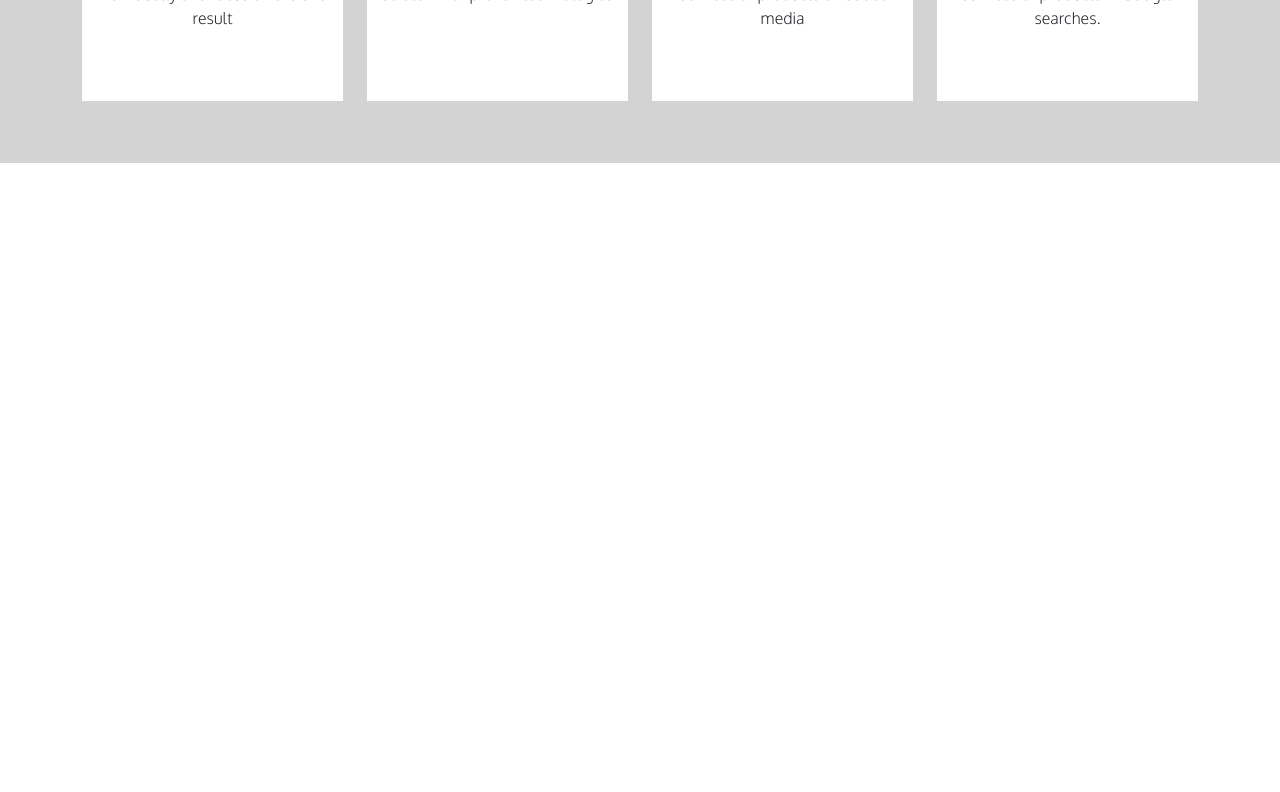
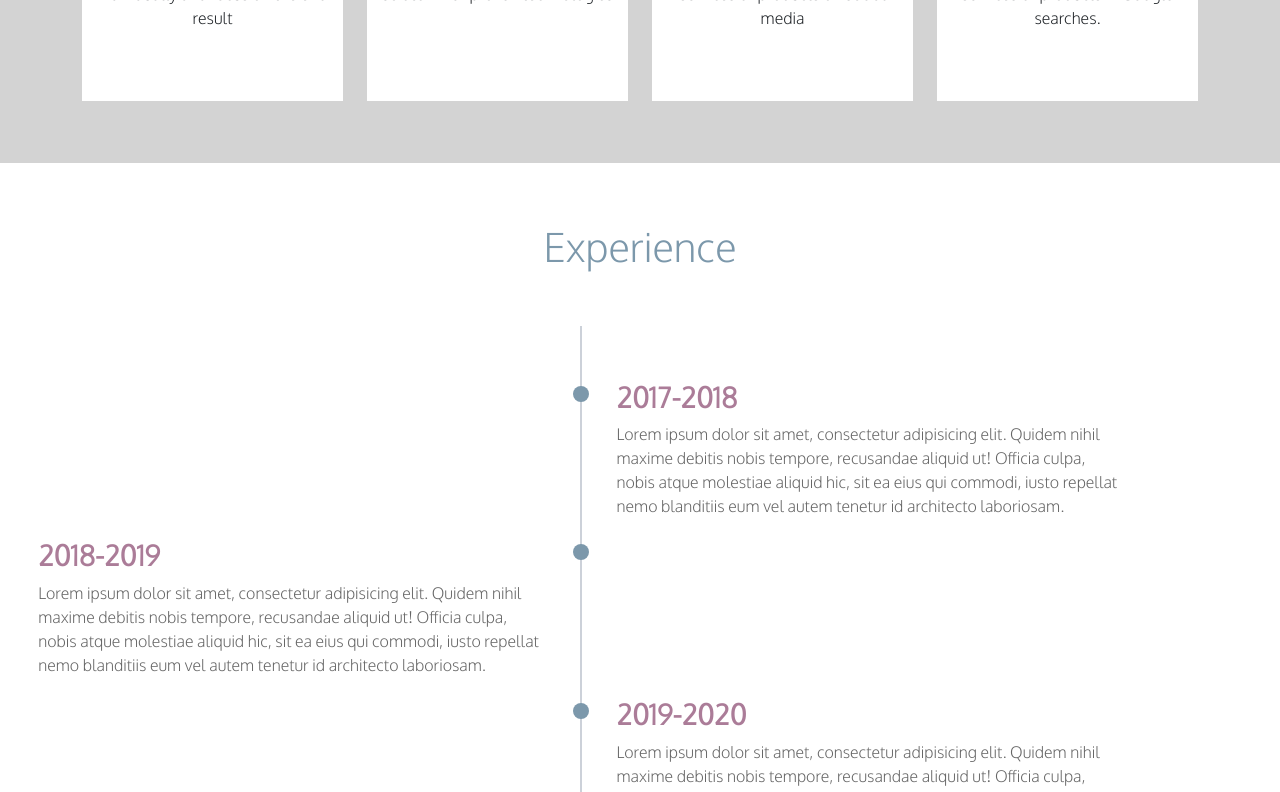
Before and after one commit to Tyler0342/personal-website, a React (Create React App) app: page / in a window 1280 px wide. Shown: the part 1592-2384 px from the top of the page. Before the commit the page ends 1755 px from the top, so only its background shows below. Built offline with nearby package versions, Linux system fonts and the light colour scheme.

Commit message:
Experience component completed

```diff
--- a/src/App.css
+++ b/src/App.css
@@ -5,9 +5,11 @@
   --primary-dark: rgba(255, 255, 255, 0);
   --primary-light-blue: #add8e6;
   --primary-light-green: #d9e6ad;
-  --primary-blue-triad: #67b7d1;
-  --primary-hover-triad: #e6add9;
+  --primary-blue-triad: #7c98ab;
+  --primary-hover-triad: #ab7c98;
   --primary-light-grey: #d3d3d3;
+  --primary-grey: #ccd1d9;
+  --primary-dark-grey: #666666;
 }
 
 body {
@@ -126,7 +128,7 @@
 
 /*Particles-js*/
 
-.tsparticles-canvas-el {
+/* .tsparticles-canvas-el {
   position: absolute;
   height: 100vh;
   width: 100vh;
@@ -137,7 +139,7 @@
   .particles-canvas {
     display: none;
   }
-}
+} */
 
 /*About-Me*/
 
@@ -150,11 +152,11 @@
   width: 16rem;
   border-radius: 50%;
   padding: 3rem;
-  border: 1px solid var(--primary-light-blue);
+  border: 1px solid var(--primary-blue-triad);
 }
 
 .about-me-header {
-  color: var(--primary-light-blue);
+  color: var(--primary-blue-triad);
 }
 
 @media (max-width: 468px) {
@@ -217,3 +219,95 @@
 .services .box:hover .p {
   color: var(--primary-dark);
 }
+
+/*Experience*/
+
+.experience {
+  padding: 0.7rem;
+}
+
+.experience-wrapper {
+  position: absolute;
+  padding: 3.125rem 0;
+  overflow: hidden;
+}
+
+.experience h1 {
+  /* text-transform: uppercase; */
+  color: var(--primary-blue-triad);
+}
+
+.experience-wrapper:before {
+  position: absolute;
+  content: "";
+  top: 0;
+  left: 50%;
+  margin-left: -0.0625rem;
+  width: 0.125rem;
+  height: 100%;
+  background: var(--primary-grey);
+  z-index: 1;
+}
+
+.timeline-block {
+  width: calc(50% + 0.5rem);
+  display: flex;
+  justify-content: space-between;
+  clear: both;
+}
+
+.timeline-block-right {
+  float: right;
+}
+
+.timeline-block-left {
+  float: left;
+  direction: rtl;
+}
+
+.marker {
+  width: 1rem;
+  height: 1rem;
+  border-radius: 50%;
+  border: 0.3125rem solid var(--primary-dark);
+  background: var(--primary-blue-triad);
+  margin-top: 0.625rem;
+  z-index: 3;
+}
+
+.timeline-content {
+  width: 95%;
+  padding: 0 0.9375rem;
+  color: var(--primary-dark-grey);
+  direction: ltr;
+}
+
+.timeline-content h3 {
+  margin-top: 0.3125rem;
+  color: var(--primary-hover-triad);
+  font-weight: 900;
+}
+
+/*Media*/
+
+@media (max-width: 768px) {
+  .experience-wrapper {
+    padding-left: 0;
+  }
+
+  .experience-wrapper::before {
+    left: 0.5rem;
+    margin-bottom: 1.875rem;
+  }
+
+  .timeline-block-right {
+    float: none;
+    width: 100%;
+  }
+
+  .timeline-block-left {
+    float: none;
+    direction: ltr;
+    width: 100%;
+  }
+}
--- a/src/App.js
+++ b/src/App.js
@@ -4,6 +4,7 @@
 import Header from "./components/Header";
 import AboutMe from "./components/AboutMe";
 import Services from "./components/Services";
+import Experience from "./components/Experience";
 
 function App() {
   return (
@@ -12,6 +13,7 @@
       <Header />
       <AboutMe />
       <Services />
+      <Experience />
     </>
   );
 }
--- /dev/null
+++ b/src/components/Experience.js
@@ -0,0 +1,84 @@
+import React from "react";
+
+const Experience = () => {
+  return (
+    <div className="experience">
+      <div className="d-flex justify-content-center my-5">
+        <h1>Experience</h1>
+      </div>
+      <div className="container experience-wrapper">
+        <div className="timeline-block timeline-block-right">
+          <div className="marker"></div>
+          <div className="timeline-content">
+            <h3>2017-2018</h3>
+            <p>
+              Lorem ipsum dolor sit amet, consectetur adipisicing elit. Quidem
+              nihil maxime debitis nobis tempore, recusandae aliquid ut! Officia
+              culpa, nobis atque molestiae aliquid hic, sit ea eius qui commodi,
+              iusto repellat nemo blanditiis eum vel autem tenetur id architecto
+              laboriosam.
+            </p>
+          </div>
+        </div>
+        {/*-*/}
+        <div className="timeline-block timeline-block-left">
+          <div className="marker"></div>
+          <div className="timeline-content">
+            <h3>2018-2019</h3>
+            <p>
+              Lorem ipsum dolor sit amet, consectetur adipisicing elit. Quidem
+              nihil maxime debitis nobis tempore, recusandae aliquid ut! Officia
+              culpa, nobis atque molestiae aliquid hic, sit ea eius qui commodi,
+              iusto repellat nemo blanditiis eum vel autem tenetur id architecto
+              laboriosam.
+            </p>
+          </div>
+        </div>
+        {/*-*/}
+        <div className="timeline-block timeline-block-right">
+          <div className="marker"></div>
+          <div className="timeline-content">
+            <h3>2019-2020</h3>
+            <p>
+              Lorem ipsum dolor sit amet, consectetur adipisicing elit. Quidem
+              nihil maxime debitis nobis tempore, recusandae aliquid ut! Officia
+              culpa, nobis atque molestiae aliquid hic, sit ea eius qui commodi,
+              iusto repellat nemo blanditiis eum vel autem tenetur id architecto
+              laboriosam.
+            </p>
+          </div>
+        </div>
+        {/*-*/}
+        <div className="timeline-block timeline-block-left">
+          <div className="marker"></div>
+          <div className="timeline-content">
+            <h3>2020-2021</h3>
+            <p>
+              Lorem ipsum dolor sit amet, consectetur adipisicing elit. Quidem
+              nihil maxime debitis nobis tempore, recusandae aliquid ut! Officia
+              culpa, nobis atque molestiae aliquid hic, sit ea eius qui commodi,
+              iusto repellat nemo blanditiis eum vel autem tenetur id architecto
+              laboriosam.
+            </p>
+          </div>
+        </div>
+        {/*-*/}
+        <div className="timeline-block timeline-block-right">
+          <div className="marker"></div>
+          <div className="timeline-content">
+            <h3>2021-2022</h3>
+            <p>
+              Lorem ipsum dolor sit amet, consectetur adipisicing elit. Quidem
+              nihil maxime debitis nobis tempore, recusandae aliquid ut! Officia
+              culpa, nobis atque molestiae aliquid hic, sit ea eius qui commodi,
+              iusto repellat nemo blanditiis eum vel autem tenetur id architecto
+              laboriosam.
+            </p>
+          </div>
+        </div>
+      </div>
+    </div>
+  );
+};
+
+export default Experience;
--- a/src/components/NavBar.js
+++ b/src/components/NavBar.js
@@ -36,6 +36,11 @@
             </li>
             <li className="nav-item">
               <a className="nav-link" href="#">
+                Experience
+              </a>
+            </li>
+            <li className="nav-item">
+              <a className="nav-link" href="#">
                 Services
               </a>
             </li>
@@ -44,7 +49,6 @@
                 Portfolio
               </a>
             </li>
-
             <li className="nav-item">
               <a className="nav-link" href="#">
                 Contact
--- a/src/components/Services.js
+++ b/src/components/Services.js
@@ -9,7 +9,7 @@
       <h1 className="py-5">My Services</h1>
       <div className="container">
         <div className="row">
-          <div className="col-md-3 col-sm-6">
+          <div className="col-lg-3 col-md-6 col-sm-6">
             <div className="box">
               <div className="circle">
                 <FontAwesomeIcon className="icon" icon={faDesktop} size="2x" />
@@ -21,7 +21,7 @@
             </div>
           </div>
           {/* -*/}
-          <div className="col-md-3 col-sm-6">
+          <div className="col-lg-3 col-md-6 col-sm-6">
             <div className="box">
               <div className="circle">
                 <FontAwesomeIcon className="icon" icon={faFileCode} size="2x" />
@@ -33,7 +33,7 @@
             </div>
           </div>
           {/* - */}
-          <div className="col-md-3 col-sm-6">
+          <div className="col-lg-3 col-md-6 col-sm-6">
             <div className="box">
               <div className="circle">
                 <FontAwesomeIcon
@@ -50,7 +50,7 @@
             </div>
           </div>
           {/* - */}
-          <div className="col-md-3 col-sm-6">
+          <div className="col-lg-3 col-md-6 col-sm-6">
             <div className="box">
               <div className="circle">
                 <FontAwesomeIcon className="icon" icon={faGoogle} size="2x" />
```
